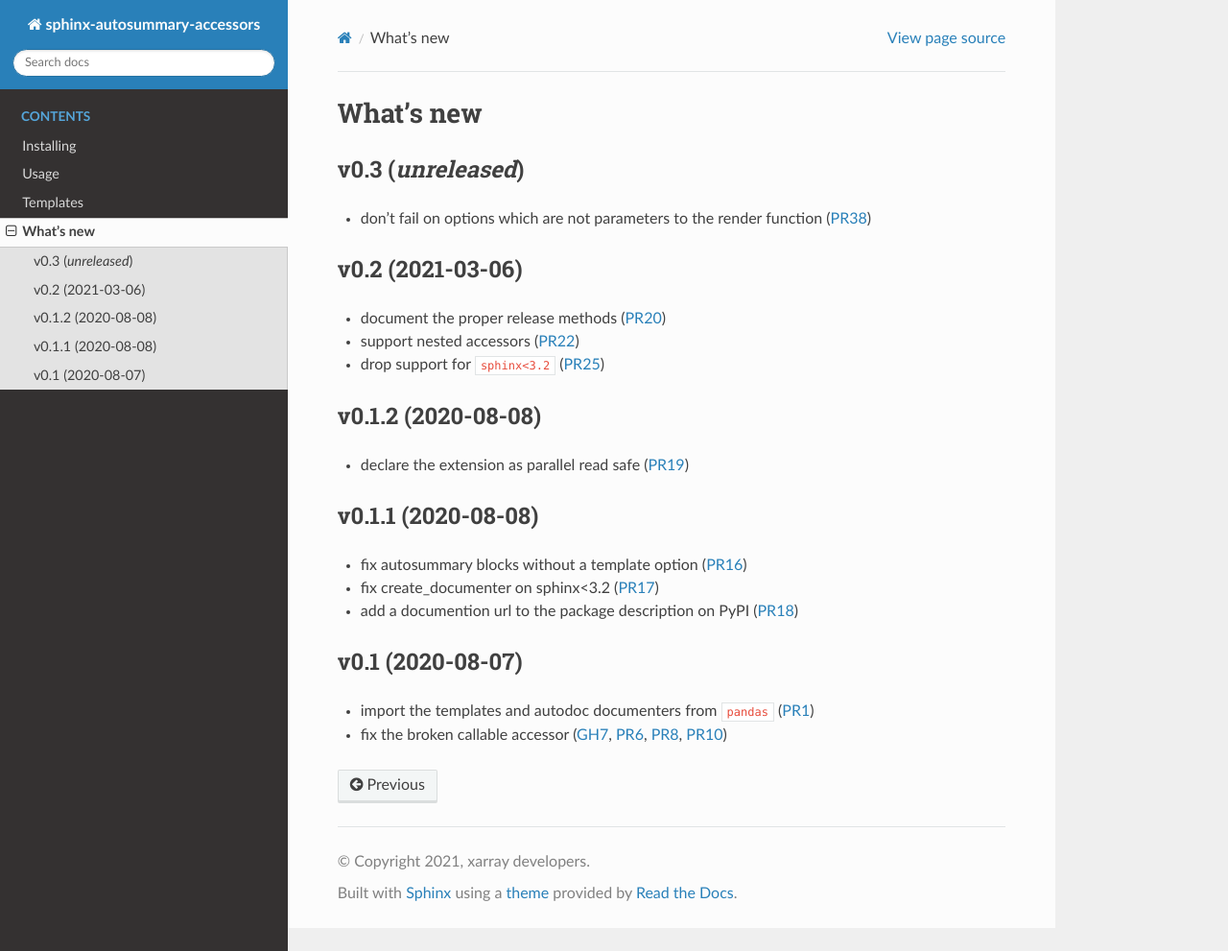
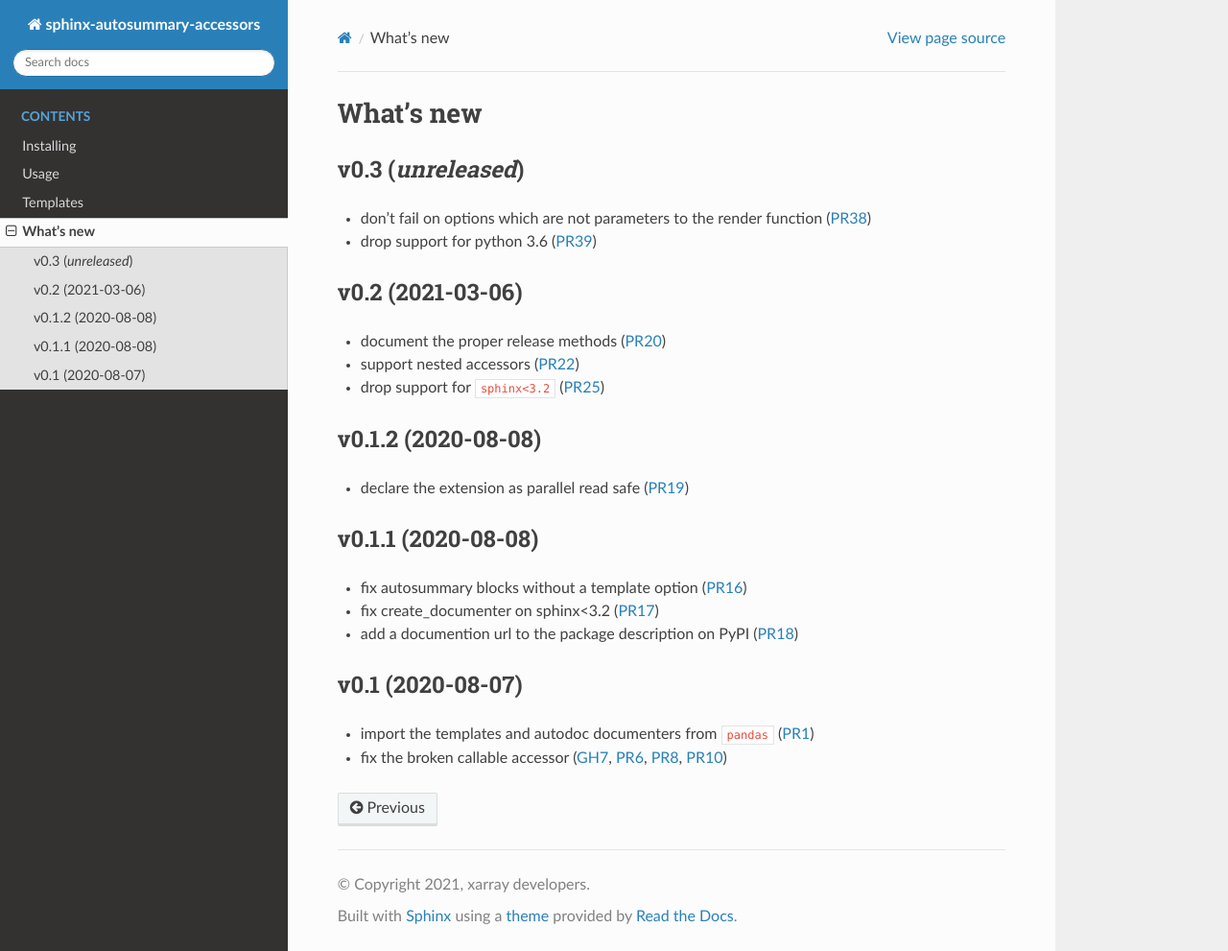
Before and after one commit to xarray-contrib/sphinx-autosummary-accessors, a Sphinx documentation site: the page built from docs/whats-new.rst, in a window 1280 px wide and 991 px high. Shown: the whole window at 96% size. Built offline with Sphinx 7.4.7 and the Read the Docs theme 2.0.0, drawn with Linux system fonts in a browser that asks for light colours; pages that are not in the unit, such as notebooks, are missing from menus.

Commit message:
update whats-new.rst

```diff
--- a/docs/whats-new.rst
+++ b/docs/whats-new.rst
@@ -4,6 +4,7 @@ What's new
 v0.3 (*unreleased*)
 -------------------
 - don't fail on options which are not parameters to the render function (:pull:`38`)
+- drop support for python 3.6 (:pull:`39`)
 
 v0.2 (2021-03-06)
 -----------------
```
